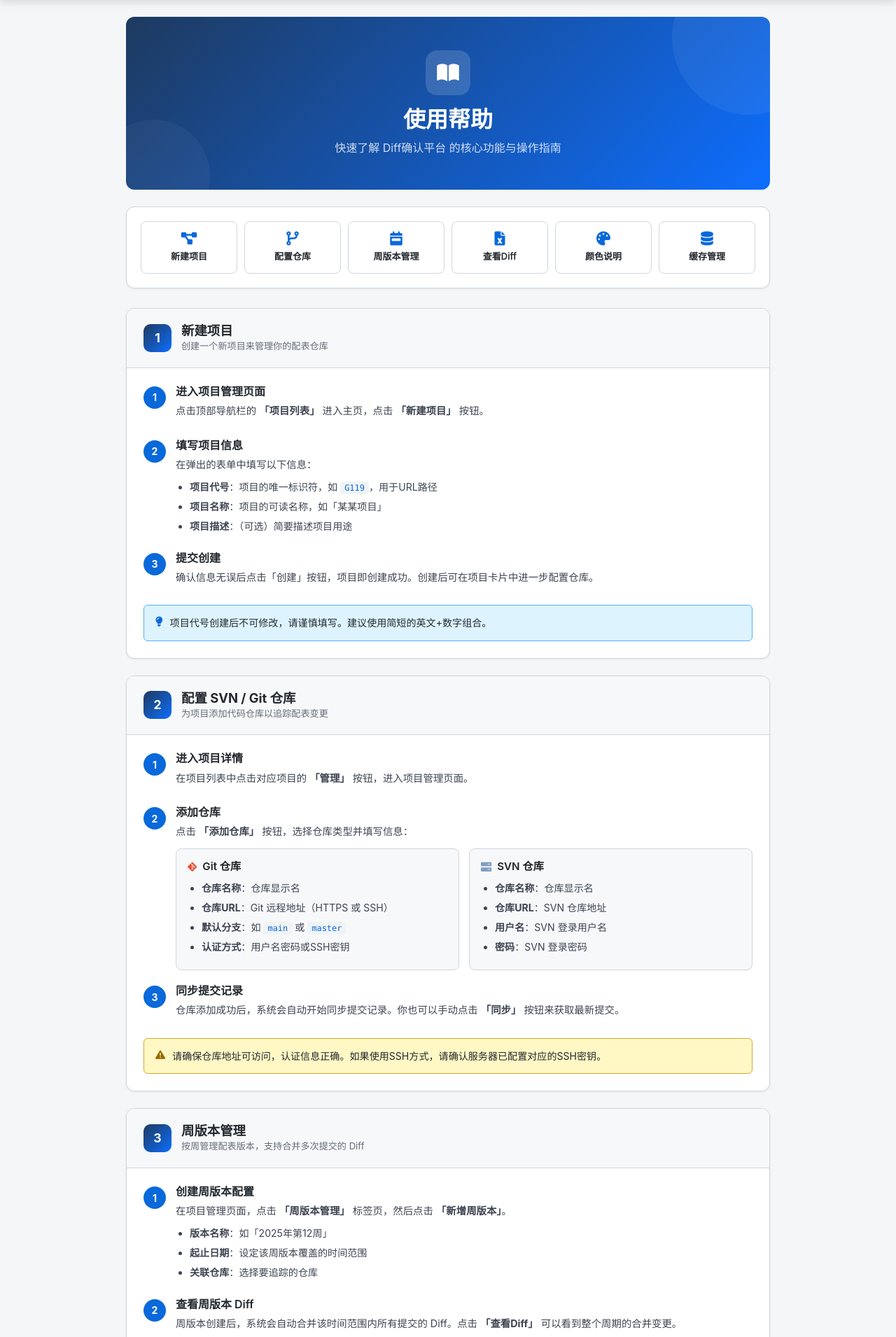
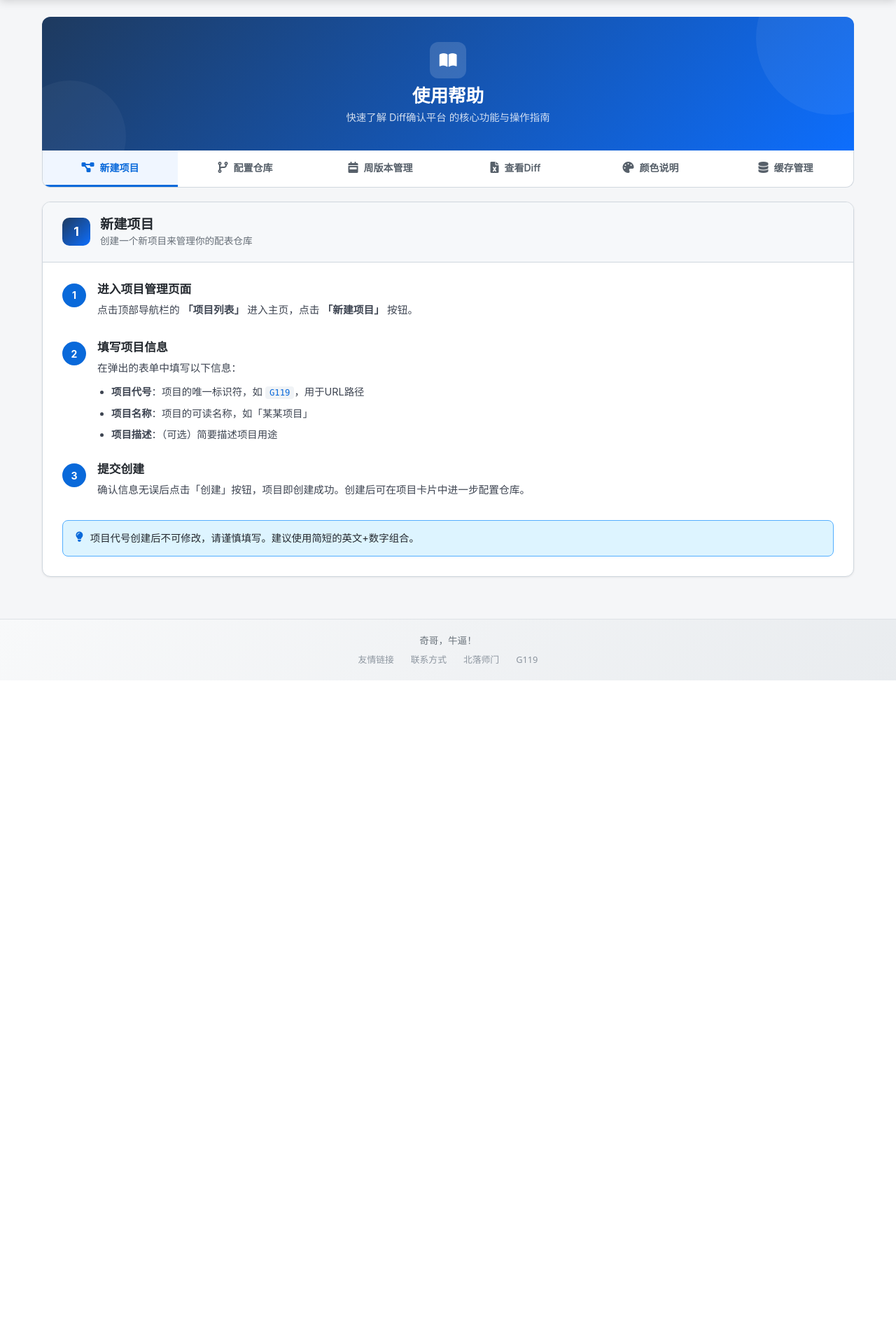
Before and after one commit to huangsj47/ExcelDiff_ForGame, a Flask app: page /help in a window 1280 px wide. Shown: the part 61-1971 px from the top of the page at 70% size. After the commit the page ends 1033 px from the top, so only its background shows below. Run offline with Flask 3, Linux system fonts and the light colour scheme.

Commit message:
UI优化: 登录页面加宽, 帮助页面重构为标签式导航界面
- 登录页面 max-width 从 440px 调整为 520px

- 帮助页面重构为6个标签(新建项目/配置仓库/周版本管理/查看Diff/颜色说明/缓存管理)

- 帮助页面宽度扩展至 1200px, 支持URL hash定位(#section-project等)

- 添加 openspec/ 到 .gitignore

```diff
--- a/templates/admin_login.html
+++ b/templates/admin_login.html
@@ -14,7 +14,7 @@
 
     .login-card {
         width: 100%;
-        max-width: 440px;
+        max-width: 520px;
         border: none;
         border-radius: 16px;
         box-shadow: 0 4px 24px rgba(0, 0, 0, 0.08), 0 1px 4px rgba(0, 0, 0, 0.04);
--- a/templates/help.html
+++ b/templates/help.html
@@ -15,30 +15,30 @@
         </div>
     </div>
 
-    <!-- 快速导航 -->
-    <div class="help-nav-card">
-        <div class="help-nav-grid">
-            <a href="#section-project" class="help-nav-item">
+    <!-- 标签导航 -->
+    <div class="help-tabs-wrapper">
+        <div class="help-tabs">
+            <a href="#section-project" class="help-tab active" data-section="section-project">
                 <i class="fas fa-project-diagram"></i>
                 <span>新建项目</span>
             </a>
-            <a href="#section-repo" class="help-nav-item">
+            <a href="#section-repo" class="help-tab" data-section="section-repo">
                 <i class="fas fa-code-branch"></i>
                 <span>配置仓库</span>
             </a>
-            <a href="#section-weekly" class="help-nav-item">
+            <a href="#section-weekly" class="help-tab" data-section="section-weekly">
                 <i class="fas fa-calendar-week"></i>
                 <span>周版本管理</span>
             </a>
-            <a href="#section-diff" class="help-nav-item">
+            <a href="#section-diff" class="help-tab" data-section="section-diff">
                 <i class="fas fa-file-excel"></i>
                 <span>查看Diff</span>
             </a>
-            <a href="#section-colors" class="help-nav-item">
+            <a href="#section-colors" class="help-tab" data-section="section-colors">
                 <i class="fas fa-palette"></i>
                 <span>颜色说明</span>
             </a>
-            <a href="#section-cache" class="help-nav-item">
+            <a href="#section-cache" class="help-tab" data-section="section-cache">
                 <i class="fas fa-database"></i>
                 <span>缓存管理</span>
             </a>
@@ -94,7 +94,7 @@
         </section>
 
         <!-- 第2节：配置仓库 -->
-        <section class="help-section" id="section-repo">
+        <section class="help-section" id="section-repo" style="display:none;">
             <div class="section-header">
                 <div class="section-number">2</div>
                 <div>
@@ -154,7 +154,7 @@
         </section>
 
         <!-- 第3节：周版本管理 -->
-        <section class="help-section" id="section-weekly">
+        <section class="help-section" id="section-weekly" style="display:none;">
             <div class="section-header">
                 <div class="section-number">3</div>
                 <div>
@@ -192,7 +192,7 @@
         </section>
 
         <!-- 第4节：查看 Excel Diff -->
-        <section class="help-section" id="section-diff">
+        <section class="help-section" id="section-diff" style="display:none;">
             <div class="section-header">
                 <div class="section-number">4</div>
                 <div>
@@ -233,7 +233,7 @@
         </section>
 
         <!-- 第5节：Diff 颜色说明 -->
-        <section class="help-section" id="section-colors">
+        <section class="help-section" id="section-colors" style="display:none;">
             <div class="section-header">
                 <div class="section-number">5</div>
                 <div>
@@ -328,7 +328,7 @@
         </section>
 
         <!-- 第6节：缓存管理 -->
-        <section class="help-section" id="section-cache">
+        <section class="help-section" id="section-cache" style="display:none;">
             <div class="section-header">
                 <div class="section-number">6</div>
                 <div>
@@ -371,7 +371,7 @@
 <style>
 /* ==================== 帮助页面样式 ==================== */
 .help-container {
-    max-width: 960px;
+    max-width: 1200px;
     margin: 0 auto;
     padding: 0 20px 60px;
     font-family: -apple-system, BlinkMacSystemFont, 'Segoe UI', sans-serif;
@@ -381,12 +381,14 @@
 .help-hero {
     background: linear-gradient(135deg, #1e3a5f 0%, #0d6efd 100%);
     border-radius: 0.75rem;
-    padding: 48px 32px;
-    margin-bottom: 24px;
+    padding: 36px 32px;
+    margin-bottom: 0;
     text-align: center;
     color: white;
     position: relative;
     overflow: hidden;
+    border-bottom-left-radius: 0;
+    border-bottom-right-radius: 0;
 }
 .help-hero::before {
     content: '';
@@ -406,66 +408,69 @@
 }
 .hero-content { position: relative; z-index: 2; }
 .hero-icon {
-    width: 64px; height: 64px;
+    width: 52px; height: 52px;
     background: rgba(255,255,255,0.15);
-    border-radius: 16px;
+    border-radius: 12px;
     display: inline-flex;
     align-items: center; justify-content: center;
-    margin-bottom: 16px;
+    margin-bottom: 10px;
 }
-.hero-icon i { font-size: 28px; color: white; }
+.hero-icon i { font-size: 22px; color: white; }
 .help-hero h1 {
-    font-size: 2rem; font-weight: 700;
-    margin: 0 0 8px;
+    font-size: 1.6rem; font-weight: 700;
+    margin: 0 0 4px;
 }
 .hero-subtitle {
-    font-size: 1rem;
+    font-size: 0.9rem;
     opacity: 0.8;
     margin: 0;
 }
 
-/* 快速导航 */
-.help-nav-card {
+/* 标签导航 */
+.help-tabs-wrapper {
     background: white;
-    border-radius: 0.75rem;
-    padding: 20px;
-    margin-bottom: 28px;
-    box-shadow: 0 1px 3px rgba(0,0,0,0.08);
-    border: 1px solid #d0d7de;
+    border-left: 1px solid #d0d7de;
+    border-right: 1px solid #d0d7de;
+    border-bottom: 1px solid #d0d7de;
+    padding: 0;
+    margin-bottom: 20px;
+    border-bottom-left-radius: 0.75rem;
+    border-bottom-right-radius: 0.75rem;
+    overflow: hidden;
 }
-.help-nav-grid {
-    display: grid;
-    grid-template-columns: repeat(6, 1fr);
-    gap: 10px;
+.help-tabs {
+    display: flex;
+    overflow-x: auto;
+    scrollbar-width: none;
 }
-.help-nav-item {
-    display: flex; flex-direction: column;
-    align-items: center; gap: 6px;
-    padding: 14px 8px;
-    border: 1px solid #d0d7de;
-    border-radius: 8px;
+.help-tabs::-webkit-scrollbar { display: none; }
+.help-tab {
+    display: flex; align-items: center; gap: 8px;
+    padding: 14px 24px;
     text-decoration: none;
-    color: #24292f;
+    color: #57606a;
+    font-size: 14px; font-weight: 600;
+    white-space: nowrap;
+    border-bottom: 3px solid transparent;
     transition: all 0.2s;
-    font-size: 13px; font-weight: 600;
+    flex: 1;
+    justify-content: center;
+    cursor: pointer;
 }
-.help-nav-item i {
-    font-size: 20px; color: #0969da;
-}
-.help-nav-item:hover {
-    border-color: #0969da;
+.help-tab i { font-size: 16px; }
+.help-tab:hover {
+    color: #0969da;
     background: #f0f6ff;
-    transform: translateY(-2px);
-    box-shadow: 0 4px 12px rgba(9,105,218,0.12);
-    color: #0969da;
     text-decoration: none;
 }
-@media (max-width: 768px) {
-    .help-nav-grid { grid-template-columns: repeat(3, 1fr); }
+.help-tab.active {
+    color: #0969da;
+    border-bottom-color: #0969da;
+    background: #f0f6ff;
 }
 
 /* 内容区 */
-.help-content-area { display: flex; flex-direction: column; gap: 24px; }
+.help-content-area { display: flex; flex-direction: column; gap: 0; }
 
 /* 章节卡片 */
 .help-section {
@@ -474,11 +479,15 @@
     box-shadow: 0 1px 3px rgba(0,0,0,0.08);
     border: 1px solid #d0d7de;
     overflow: hidden;
-    scroll-margin-top: 80px;
+    animation: helpFadeIn 0.25s ease;
+}
+@keyframes helpFadeIn {
+    from { opacity: 0; transform: translateY(6px); }
+    to { opacity: 1; transform: translateY(0); }
 }
 .section-header {
     display: flex; align-items: center; gap: 14px;
-    padding: 20px 24px;
+    padding: 20px 28px;
     background: #f6f8fa;
     border-bottom: 1px solid #d0d7de;
 }
@@ -492,20 +501,18 @@
     flex-shrink: 0;
 }
 .section-header h2 {
-    margin: 0; font-size: 1.15rem; font-weight: 700; color: #24292f;
+    margin: 0; font-size: 1.2rem; font-weight: 700; color: #24292f;
 }
 .section-header p {
-    margin: 2px 0 0; font-size: 0.82rem; color: #656d76;
+    margin: 2px 0 0; font-size: 0.85rem; color: #656d76;
 }
-.section-body { padding: 24px; }
+.section-body { padding: 28px; }
 
 /* 步骤列表 */
-.step-list { display: flex; flex-direction: column; gap: 20px; }
-.step-item {
-    display: flex; gap: 14px; align-items: flex-start;
-}
+.step-list { display: flex; flex-direction: column; gap: 22px; }
+.step-item { display: flex; gap: 16px; align-items: flex-start; }
 .step-badge {
-    width: 32px; height: 32px;
+    width: 34px; height: 34px;
     background: #0969da; color: white;
     border-radius: 50%;
     display: flex; align-items: center; justify-content: center;
@@ -514,14 +521,14 @@
 }
 .step-content { flex: 1; }
 .step-content h4 {
-    margin: 0 0 6px; font-size: 1rem; font-weight: 600; color: #24292f;
+    margin: 0 0 8px; font-size: 1.05rem; font-weight: 600; color: #24292f;
 }
-.step-content p { margin: 0 0 8px; font-size: 0.9rem; color: #3d4451; line-height: 1.65; }
+.step-content p { margin: 0 0 8px; font-size: 0.92rem; color: #3d4451; line-height: 1.7; }
 .info-list {
     margin: 6px 0 0; padding-left: 20px;
-    font-size: 0.88rem; color: #3d4451; line-height: 1.7;
+    font-size: 0.9rem; color: #3d4451; line-height: 1.75;
 }
-.info-list li { margin-bottom: 4px; }
+.info-list li { margin-bottom: 5px; }
 .info-list code {
     background: #f0f3f6; padding: 2px 6px; border-radius: 4px;
     font-size: 0.85em; color: #0969da;
@@ -530,28 +537,26 @@
 /* 提示框 */
 .tip-box {
     display: flex; align-items: flex-start; gap: 10px;
-    padding: 14px 16px;
+    padding: 14px 18px;
     background: #ddf4ff; border: 1px solid #54aeff;
-    border-radius: 6px;
-    font-size: 0.88rem; color: #24292f;
-    margin-top: 20px;
+    border-radius: 8px;
+    font-size: 0.9rem; color: #24292f;
+    margin-top: 22px;
 }
 .tip-box i { color: #0969da; margin-top: 2px; flex-shrink: 0; }
-.tip-box.warning {
-    background: #fff8c5; border-color: #d4a72c;
-}
+.tip-box.warning { background: #fff8c5; border-color: #d4a72c; }
 .tip-box.warning i { color: #9a6700; }
 
 /* 双面板 */
 .dual-panel {
-    display: grid; grid-template-columns: 1fr 1fr; gap: 14px;
+    display: grid; grid-template-columns: 1fr 1fr; gap: 16px;
     margin-top: 12px;
 }
 .panel-card {
-    padding: 16px;
+    padding: 18px;
     background: #f6f8fa;
     border: 1px solid #d0d7de;
-    border-radius: 8px;
+    border-radius: 10px;
 }
 .panel-card h5 {
     margin: 0 0 10px; font-size: 0.95rem; font-weight: 600;
@@ -659,17 +642,53 @@
 
 /* 内联标记 */
 .inline-badge {
-    display: inline-block;
-    padding: 1px 8px;
-    border-radius: 3px;
-    font-size: 0.82rem;
-    font-weight: 600;
+    display: inline-block; padding: 1px 8px;
+    border-radius: 3px; font-size: 0.84rem; font-weight: 600;
 }
 .inline-badge.old { background: #ee3f51; color: #fff; }
 .inline-badge.new { background: #2e7d32; color: #fff; }
 
-/* 滚动平滑 */
 html { scroll-behavior: smooth; }
+
+@media (max-width: 768px) {
+    .help-tabs { justify-content: flex-start; }
+    .help-tab { padding: 12px 16px; flex: none; }
+}
 </style>
 
+<script>
+document.addEventListener('DOMContentLoaded', function() {
+    var tabs = document.querySelectorAll('.help-tab');
+    var sections = document.querySelectorAll('.help-section');
+
+    function showSection(sectionId) {
+        sections.forEach(function(s) { s.style.display = 'none'; });
+        tabs.forEach(function(t) { t.classList.remove('active'); });
+        var target = document.getElementById(sectionId);
+        if (target) { target.style.display = 'block'; }
+        tabs.forEach(function(t) {
+            if (t.getAttribute('data-section') === sectionId) {
+                t.classList.add('active');
+            }
+        });
+    }
+
+    tabs.forEach(function(tab) {
+        tab.addEventListener('click', function(e) {
+            e.preventDefault();
+            var sectionId = this.getAttribute('data-section');
+            showSection(sectionId);
+            history.replaceState(null, null, '#' + sectionId);
+        });
+    });
+
+    var hash = window.location.hash.replace('#', '');
+    if (hash && document.getElementById(hash)) {
+        showSection(hash);
+    } else {
+        showSection('section-project');
+    }
+});
+</script>
+
 {% endblock %}
--- a/templates/index.html
+++ b/templates/index.html
@@ -175,7 +175,7 @@
                     <th>项目代号</th>
                     <th>易协作代号</th>
                     <th>所属部门</th>
-                    <th style="width: 440px;">操作</th>
+                    <th style="width: 540px;">操作</th>
                 </tr>
             </thead>
             <tbody>
```
Also changed, not shown: other parts of templates/help.html (+18 -40 lines), openspec/config.yaml (deleted, +0 -20 lines), 1 other file.
